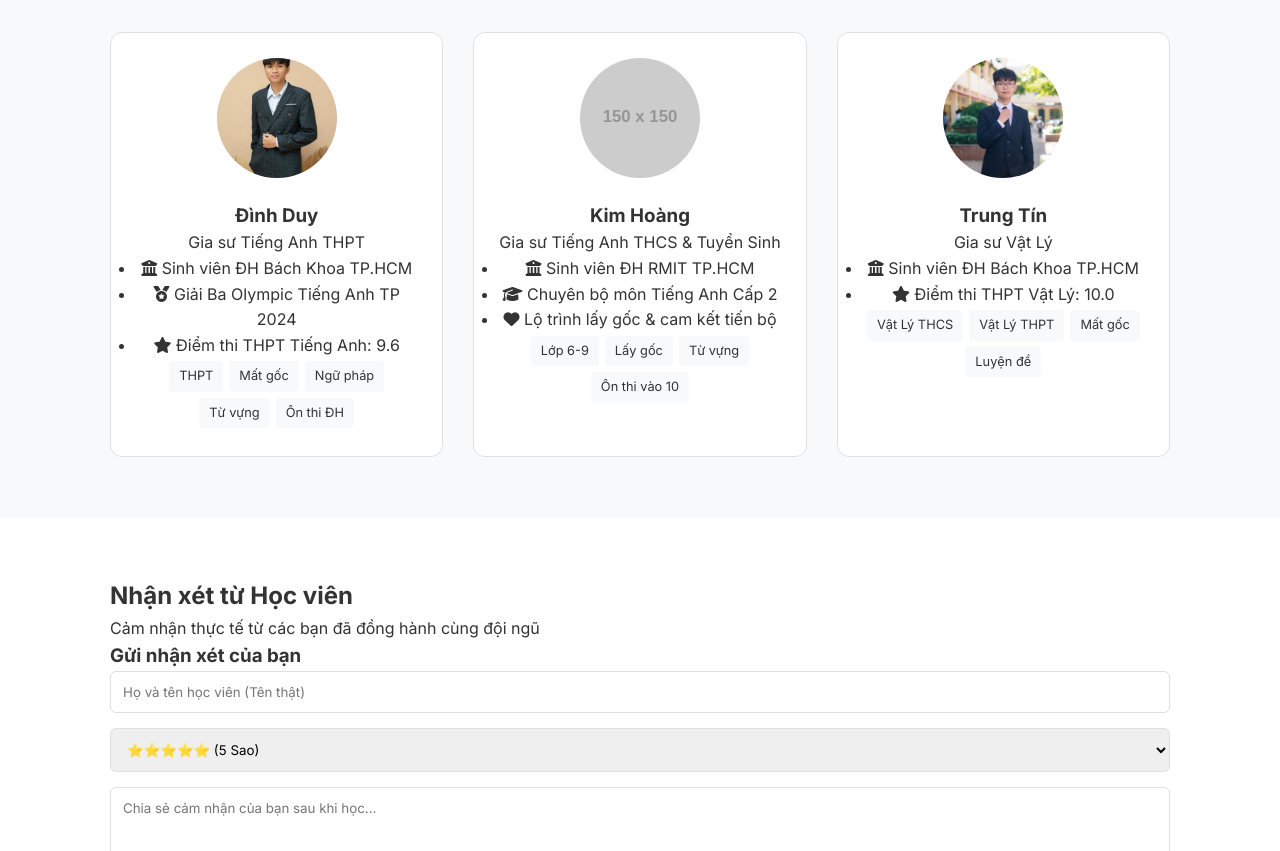
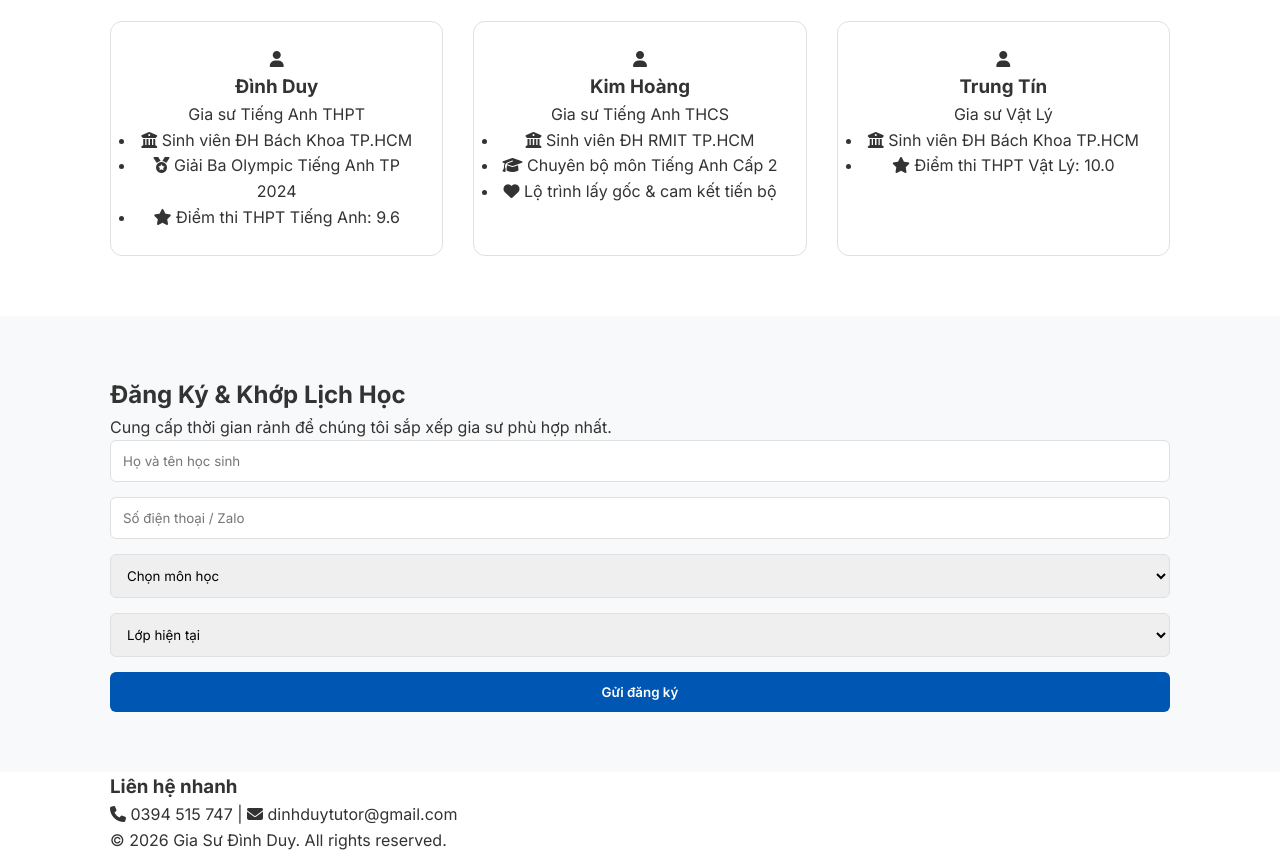
Before and after one commit to duyshank06-droid/Cleverthink, a website: page index.html in a window 1280 px wide. Shown: the part 647-1498 px from the top of the page. Drawn offline with Linux system fonts and the light colour scheme; placeholder pictures from the web are drawn by us.

Commit message:
Update index.html

```diff
--- a/index.html
+++ b/index.html
@@ -4,24 +4,21 @@
     <meta charset="UTF-8">
     <meta name="viewport" content="width=device-width, initial-scale=1.0">
     <title>CleverThink | Đội ngũ ĐH Bách Khoa TP.HCM</title>
-    <meta name="description" content="Gia sư Tiếng Anh & Vật Lý chất lượng cao từ sinh viên ĐH Bách Khoa TP.HCM. Đồng hành cùng học sinh THCS & THPT từ mất gốc đến bứt phá.">
     <link href="https://fonts.googleapis.com/css2?family=Inter:wght@300;400;600;700&display=swap" rel="stylesheet">
     <link rel="stylesheet" href="https://cdnjs.cloudflare.com/ajax/libs/font-awesome/6.4.0/css/all.min.css">
     <link rel="stylesheet" href="style.css">
 </head>
 <body>
 
-    <nav class="navbar" id="navbar">
+    <nav class="navbar">
         <div class="container nav-container">
-            <a href="#" class="logo">
-                <i class="fa-solid fa-graduation-cap"></i> CleverThink
-            </a>
+            <a href="#" class="logo"><i class="fa-solid fa-graduation-cap"></i> CleverThink</a>
             <ul class="nav-links">
                 <li><a href="#about">Đội ngũ</a></li>
                 <li><a href="#feedback-section">Nhận xét</a></li>
                 <li><a href="#register">Đăng ký học</a></li>
             </ul>
-            <a href="#register" class="btn btn-primary nav-btn">Tư vấn ngay</a>
+            <div class="menu-toggle"><i class="fa-solid fa-bars"></i></div>
         </div>
     </nav>
 
@@ -43,7 +40,7 @@
         </div>
     </header>
 
-    <section class="about section-bg" id="about">
+    <section class="section-padding" id="about">
         <div class="container">
             <div class="section-title">
                 <h2>Giới thiệu Đội ngũ Gia sư</h2>
@@ -51,9 +48,7 @@
             </div>
             <div class="tutor-grid">
                 <div class="tutor-card">
-                    <div class="tutor-img-wrapper">
-                        <img src="dinhduy.jpg" alt="Gia sư Đình Duy" class="tutor-avatar" onerror="this.src='https://via.placeholder.com/150?text=Avatar'">
-                    </div>
+                    <div class="placeholder-img"><i class="fa-solid fa-user"></i></div>
                     <h3>Đình Duy</h3>
                     <p class="tutor-subject">Gia sư Tiếng Anh THPT</p>
                     <ul class="tutor-achievements">
@@ -61,114 +56,53 @@
                         <li><i class="fa-solid fa-medal"></i> Giải Ba Olympic Tiếng Anh TP 2024</li>
                         <li><i class="fa-solid fa-star"></i> Điểm thi THPT Tiếng Anh: 9.6</li>
                     </ul>
-                    <div class="tutor-tags">
-                        <span>THPT</span><span>Mất gốc</span><span>Ngữ pháp</span><span>Từ vựng</span><span>Ôn thi ĐH</span>
-                    </div>
                 </div>
-
                 <div class="tutor-card">
-                    <div class="tutor-img-wrapper">
-                        <img src="kimhoang.jpg" alt="Gia sư Kim Hoàng" class="tutor-avatar" onerror="this.src='https://via.placeholder.com/150?text=Avatar'">
-                    </div>
+                    <div class="placeholder-img"><i class="fa-solid fa-user"></i></div>
                     <h3>Kim Hoàng</h3>
-                    <p class="tutor-subject">Gia sư Tiếng Anh THCS & Tuyển Sinh</p>
+                    <p class="tutor-subject">Gia sư Tiếng Anh THCS</p>
                     <ul class="tutor-achievements">
                         <li><i class="fa-solid fa-building-columns"></i> Sinh viên ĐH RMIT TP.HCM</li>
                         <li><i class="fa-solid fa-graduation-cap"></i> Chuyên bộ môn Tiếng Anh Cấp 2</li>
                         <li><i class="fa-solid fa-heart"></i> Lộ trình lấy gốc & cam kết tiến bộ</li>
                     </ul>
-                    <div class="tutor-tags">
-                        <span>Lớp 6-9</span><span>Lấy gốc</span><span>Từ vựng</span><span>Ôn thi vào 10</span>
-                    </div>
                 </div>
-
                 <div class="tutor-card">
-                    <div class="tutor-img-wrapper">
-                        <img src="trungtin.jpg" alt="Gia sư Trung Tín" class="tutor-avatar" onerror="this.src='https://via.placeholder.com/150?text=Avatar'">
-                    </div>
+                    <div class="placeholder-img"><i class="fa-solid fa-user"></i></div>
                     <h3>Trung Tín</h3>
                     <p class="tutor-subject">Gia sư Vật Lý</p>
                     <ul class="tutor-achievements">
                         <li><i class="fa-solid fa-building-columns"></i> Sinh viên ĐH Bách Khoa TP.HCM</li>
                         <li><i class="fa-solid fa-star"></i> Điểm thi THPT Vật Lý: 10.0</li>
                     </ul>
-                    <div class="tutor-tags">
-                        <span>Vật Lý THCS</span><span>Vật Lý THPT</span><span>Mất gốc</span><span>Luyện đề</span>
-                    </div>
                 </div>
             </div>
         </div>
     </section>
 
-    <section class="feedback-section section-padding" id="feedback-section">
+    <section class="section-bg" id="register">
         <div class="container">
-            <div class="section-title">
-                <h2>Nhận xét từ Học viên</h2>
-                <p>Cảm nhận thực tế từ các bạn đã đồng hành cùng đội ngũ</p>
-            </div>
-            <div class="feedback-grid" id="feedbackList"></div>
-            <div class="feedback-form-container">
-                <h3>Gửi nhận xét của bạn</h3>
-                <form id="feedbackForm">
-                    <div class="form-group">
-                        <input type="text" id="fbName" placeholder="Họ và tên học viên (Tên thật)" required>
-                    </div>
-                    <div class="form-group">
-                        <select id="fbRating" required>
-                            <option value="5" selected>⭐⭐⭐⭐⭐ (5 Sao)</option>
-                            <option value="4">⭐⭐⭐⭐ (4 Sao)</option>
-                            <option value="3">⭐⭐⭐ (3 Sao)</option>
-                        </select>
-                    </div>
-                    <div class="form-group">
-                        <textarea id="fbContent" rows="3" placeholder="Chia sẻ cảm nhận của bạn sau khi học..." required></textarea>
-                    </div>
-                    <button type="submit" class="btn btn-primary w-100">Đăng nhận xét</button>
-                </form>
-            </div>
-        </div>
-    </section>
-
-    <section class="schedule-section section-bg" id="register">
-        <div class="container">
-            <div class="section-title">
-                <h2>Đăng Ký & Khớp Lịch Học</h2>
-                <p>Cung cấp thời gian rảnh của bạn để chúng tôi sắp xếp gia sư phù hợp nhất</p>
-            </div>
-            <div class="registration-layout">
-                <form id="registrationForm">
-                    <div class="form-group-row">
-                        <input type="text" id="stuName" placeholder="Họ và tên học sinh" required>
-                        <input type="tel" id="stuPhone" placeholder="Số điện thoại / Zalo" required>
-                    </div>
-                    <div class="form-group-row">
+            <div class="register-container">
+                <div class="register-info">
+                    <h2>Đăng Ký & Khớp Lịch Học</h2>
+                    <p>Cung cấp thời gian rảnh để chúng tôi sắp xếp gia sư phù hợp nhất.</p>
+                </div>
+                <form class="register-form" id="registrationForm">
+                    <div class="form-group"><input type="text" id="stuName" placeholder="Họ và tên học sinh" required></div>
+                    <div class="form-group"><input type="tel" id="stuPhone" placeholder="Số điện thoại / Zalo" required></div>
+                    <div class="form-row">
                         <select id="stuSubject" required>
-                            <option value="" disabled selected>Chọn môn học</option>
+                            <option value="">Chọn môn học</option>
                             <option value="Tiếng Anh">Tiếng Anh</option>
                             <option value="Vật Lý">Vật Lý</option>
                         </select>
                         <select id="stuClass" required>
-                            <option value="" disabled selected>Lớp hiện tại</option>
-                            <option value="6">Lớp 6</option>
-                            <option value="7">Lớp 7</option>
-                            <option value="8">Lớp 8</option>
-                            <option value="9">Lớp 9</option>
-                            <option value="10">Lớp 10</option>
-                            <option value="11">Lớp 11</option>
-                            <option value="12">Lớp 12</option>
+                            <option value="">Lớp hiện tại</option>
+                            <option value="6-9">Lớp 6-9</option>
+                            <option value="10-12">Lớp 10-12</option>
                         </select>
                     </div>
-
-                    <div class="timetable-picker">
-                        <label><strong>Đánh dấu các buổi bạn có thể học:</strong></label>
-                        <!-- ID NÀY ĐỂ TRỐNG ĐỂ JS TỰ VẼ BẢNG -->
-                        <div class="time-grid" id="timeGrid"></div>
-                    </div>
-
-                    <div class="form-group mt-3">
-                        <textarea id="stuNote" rows="3" placeholder="Ghi chú thêm (Mục tiêu điểm số, yêu cầu đặc biệt...)"></textarea>
-                    </div>
-                    <button type="submit" class="btn btn-primary w-100 mt-2">Gửi đăng ký & Chờ xếp lịch</button>
+                    <button type="submit" class="btn btn-primary w-100">Gửi đăng ký</button>
                 </form>
             </div>
         </div>
@@ -178,17 +112,12 @@
         <div class="container text-center">
             <h3>Liên hệ nhanh</h3>
             <p><i class="fa-solid fa-phone"></i> 0394 515 747 | <i class="fa-solid fa-envelope"></i> dinhduytutor@gmail.com</p>
-            <div class="social-links mt-2">
-                <a href="#" target="_blank" class="social-btn fb-btn"><i class="fa-brands fa-facebook-f"></i> Facebook</a>
-                <a href="https://zalo.me/0394515747" target="_blank" class="social-btn zalo-btn">Zalo (0394.515.747)</a>
-            </div>
-            <p style="margin-top: 20px; font-size: 0.9rem; color: #888;">&copy; 2024 Gia Sư Đình Duy. Đội ngũ ĐH Bách Khoa TP.HCM. All rights reserved.</p>
+            <div class="footer-bottom">&copy; 2026 Gia Sư Đình Duy. All rights reserved.</div>
         </div>
     </footer>
 
-    <div class="floating-contact">
-        <a href="https://zalo.me/0394515747" target="_blank" class="float-btn zalo-float" title="Chat Zalo">Zalo</a>
-        <a href="#" target="_blank" class="float-btn messenger-float" title="Chat Messenger"><i class="fa-brands fa-facebook-messenger"></i></a>
+    <div class="floating-widgets">
+        <a href="https://zalo.me/0394515747" target="_blank" class="float-btn zalo"><i class="fa-brands fa-whatsapp"></i></a>
     </div>
 
     <script src="script.js"></script>
```
